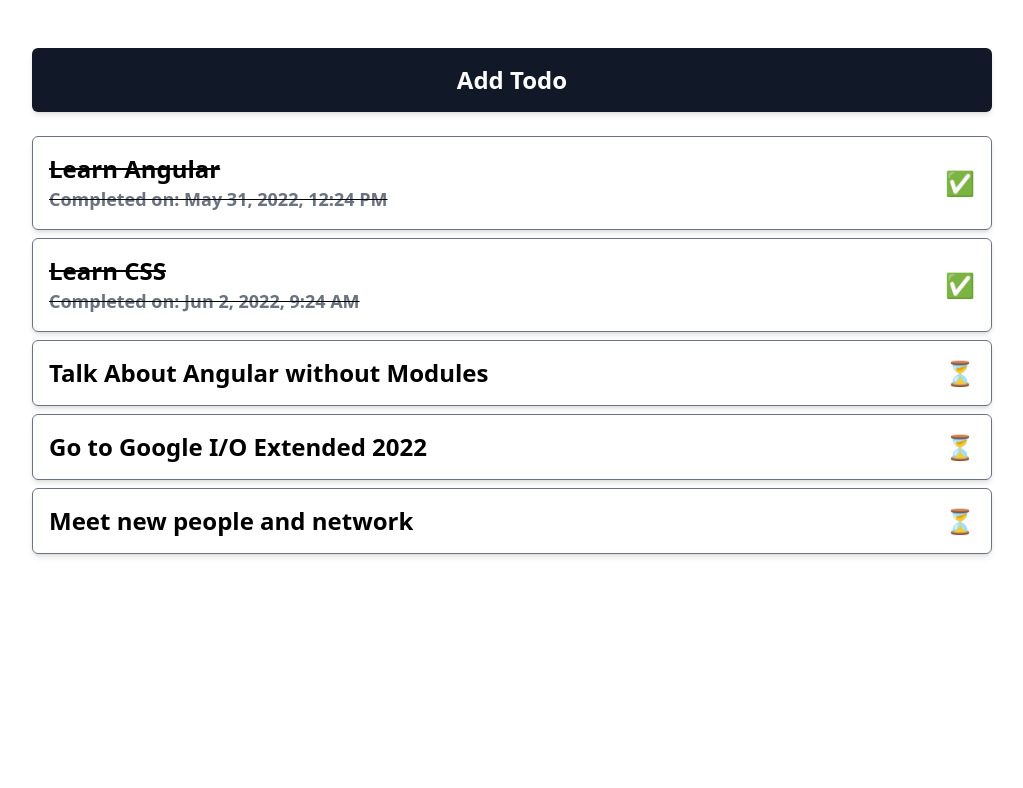
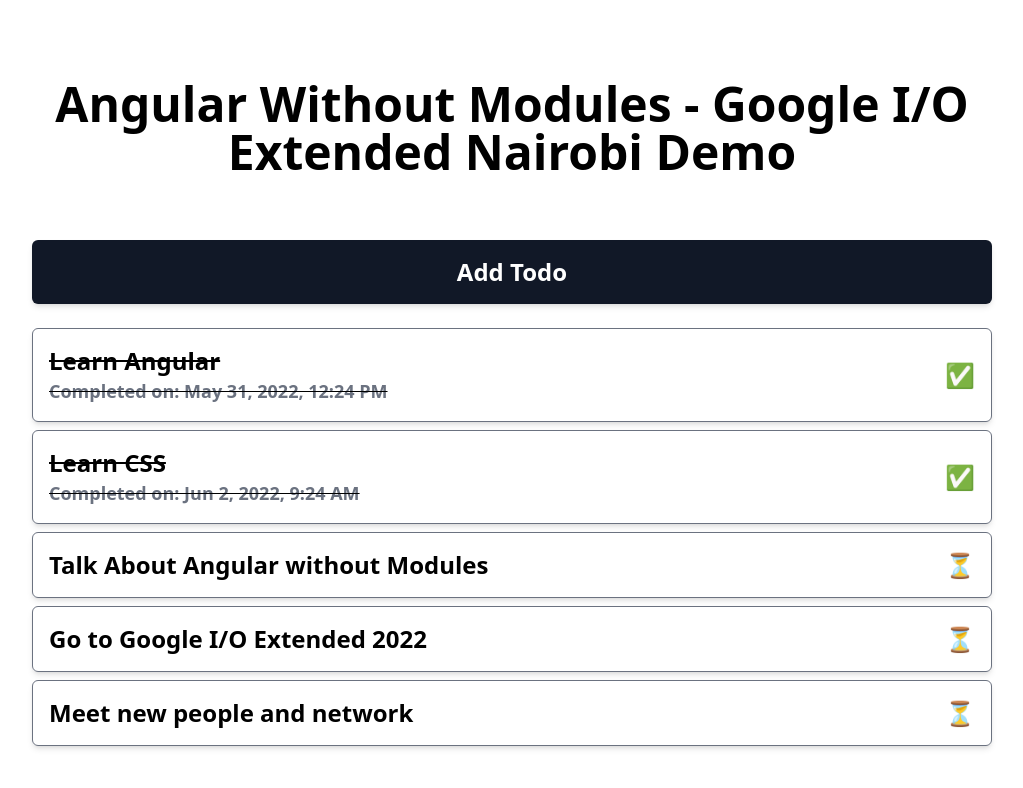
Before and after one commit to mainawycliffe/angular-without-modules-demo, an Angular app: page / in a window 1280 px wide. Shown: the top 788 px of the page, without its empty margins (128-1151 px from the left). Built offline with nearby package versions, Linux system fonts and the light colour scheme.

Commit message:
Add Title to the Project

```diff
--- a/src/app/app.component.html
+++ b/src/app/app.component.html
@@ -1,5 +1,10 @@
 <div class="h-screen w-screen overflow-auto p-8 text-xl">
   <div class="w-full max-w-[60rem] mx-auto">
-    <router-outlet></router-outlet>
+    <h3 class="block text-5xl text-center py-12 font-bold">
+      Angular Without Modules - Google I/O Extended Nairobi Demo
+    </h3>
+    <div class="w-full">
+      <router-outlet></router-outlet>
+    </div>
   </div>
 </div>
--- a/src/index.html
+++ b/src/index.html
@@ -1,13 +1,13 @@
-<!doctype html>
+<!DOCTYPE html>
 <html lang="en">
-<head>
-  <meta charset="utf-8">
-  <title>AngularWithoutModulesGoogleIoExtended2022Demo</title>
-  <base href="/">
-  <meta name="viewport" content="width=device-width, initial-scale=1">
-  <link rel="icon" type="image/x-icon" href="favicon.ico">
-</head>
-<body>
-  <app-root></app-root>
-</body>
+  <head>
+    <meta charset="utf-8" />
+    <title>Angular Without Modules - Google I/O Extended Nairobi</title>
+    <base href="/" />
+    <meta name="viewport" content="width=device-width, initial-scale=1" />
+    <link rel="icon" type="image/x-icon" href="favicon.ico" />
+  </head>
+  <body>
+    <app-root></app-root>
+  </body>
 </html>
```
